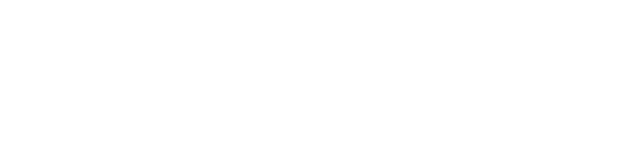
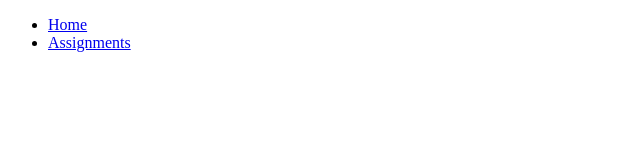
Before and after one commit to joshvspendlove/wdd-330, a plain HTML site: page index.html in a window 1280 px wide. Shown: the whole page, without its empty margins (0-640 px from the left). Drawn offline with Linux system fonts and the light colour scheme.

Commit message:
Added to index.html

```diff
--- a/index.html
+++ b/index.html
@@ -4,5 +4,11 @@
 <meta name="viewport" content="width=device-width, initial-scale=1.0"/>
 </head>
 <body>
+  <section id="menu">
+    <ul id="menu-items">
+      <li id="menu-item"><a href="index.html">Home</a></li>
+      <li id="menu-item"><a href="assignments.html">Assignments</a></li>
+    </ul>
+  </section>
 </body>
 </html>
```
